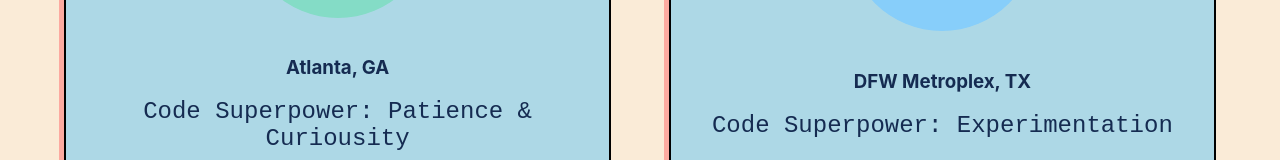
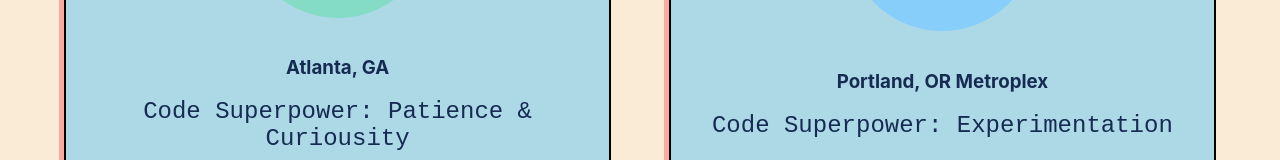
Before and after one commit to the-collab-lab/tcl-41-smart-shopping-list, a React (Create React App) app: page /about-us in a window 1280 px wide. Shown: the part 986-1146 px from the top of the page. Built offline with nearby package versions, Linux system fonts and the light colour scheme.

Commit message:
Update AboutUs.js

```diff
--- a/src/pages/AboutUs/AboutUs.js
+++ b/src/pages/AboutUs/AboutUs.js
@@ -93,7 +93,7 @@ export default function AboutUs() {
         <h1>Estefani Baughman</h1>
         <img src={honduras} alt="mia" className="picS" />
 
-        <h3>DFW Metroplex, TX</h3>
+        <h3>Portland, OR Metroplex</h3>
         <h4>Code Superpower: Experimentation </h4>
         <section className="icon-container">
           <a
```
